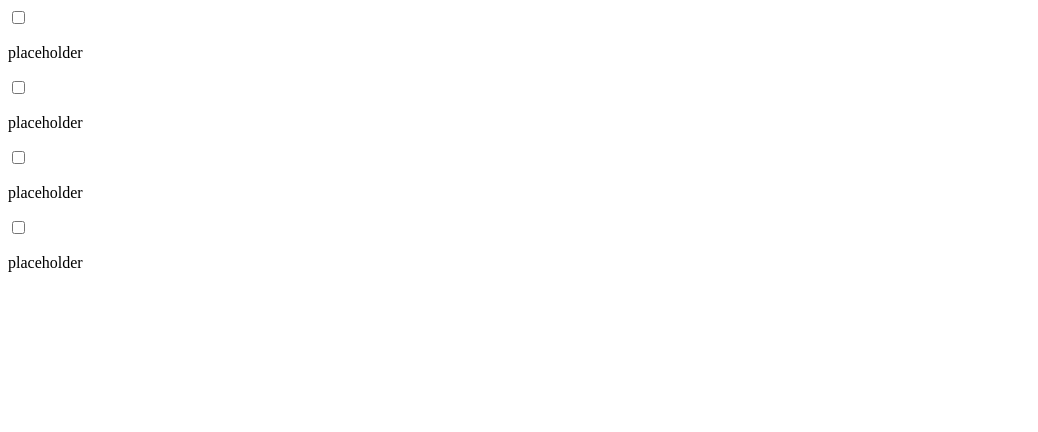
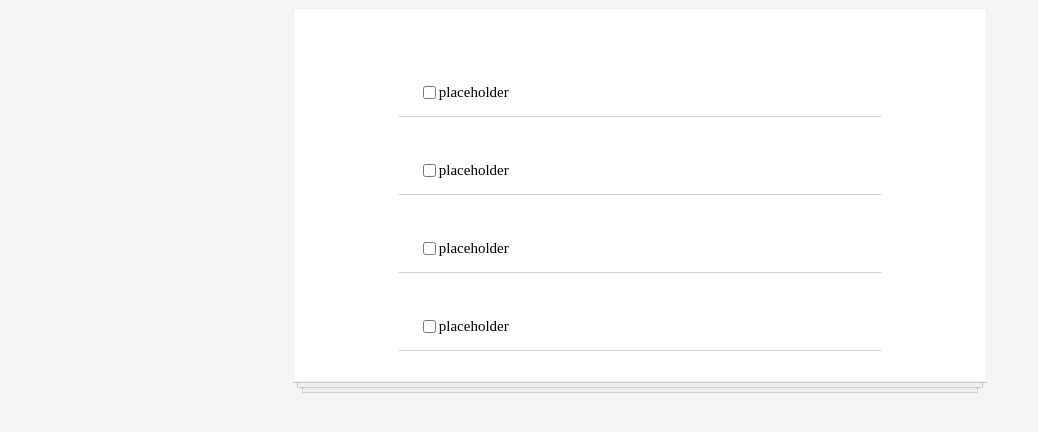
Before and after one commit to Subin-Panta/SubinTodolist, a React (Create React App) app: page / in a window 1280 px wide. Shown: the top 432 px of the page, without its empty margins (0-1038 px from the left). Built offline with nearby package versions, Linux system fonts and the light colour scheme.

Commit message:
added some styling

```diff
--- a/public/style.css
+++ b/public/style.css
@@ -0,0 +1,38 @@
+body{
+    background-color: whitesmoke;
+}
+.todo-list{
+    background-color: white;
+    margin: auto;
+    width: 50%;
+    display: flex;
+    flex-direction: column;
+    border: 1px solid #efefef;
+    align-items: center;
+    box-shadow:
+     0 1px rgba(0,0,0,0.15),
+     0 10px 0 -5px #eee,
+     0 10px 1px -4px rgba(0,0,0,0.15),
+     0 20px 0 -10px #eee,
+     0 20px 1px -9px rgba(0,0,0,0.15);
+    padding :30px;
+}
+.todo-item{
+    display: flex;
+    justify-content: flex-start;
+    align-items: center;
+    padding: 30px 20px 0;
+    width: 70%;
+    border-bottom: 1px solid #cecece;
+    /* font-family: rboto, sans-serif; */
+    font-weight:100px;
+    font-size:15px;
+    columns: #333333;
+}
+input [type=checkbox] {
+margin-right: 10px;
+font-size:30px;
+}
+input[type=checkbox]:focus{
+    outline:0;
+}
--- a/src/App.js
+++ b/src/App.js
@@ -1,19 +1,13 @@
 import React from 'react'
+import ToDoItem from './components/ToDoItem'
 function App() {
   return (
-    <div>
-     <input type="checkbox" />
-     <p>placeholder</p>
-
-     <input type="checkbox" />
-     <p>placeholder</p>
-
-     <input type="checkbox" />
-     <p>placeholder</p>
-
-     <input type="checkbox" />
-     <p>placeholder</p>
-    </div>
+   <div className="todo-list">
+    <ToDoItem/>
+    <ToDoItem/>
+    <ToDoItem/>
+    <ToDoItem/>
+  </div>
   )
 }
 export default App
--- /dev/null
+++ b/src/components/ToDoItem.js
@@ -0,0 +1,11 @@
+import React from 'react'
+function ToDoItem ()
+{
+    return(
+        <div className="todo-item">
+        <input type="checkbox" />
+        <p>placeholder</p>
+        </div>
+    )
+}
+export default ToDoItem
```
